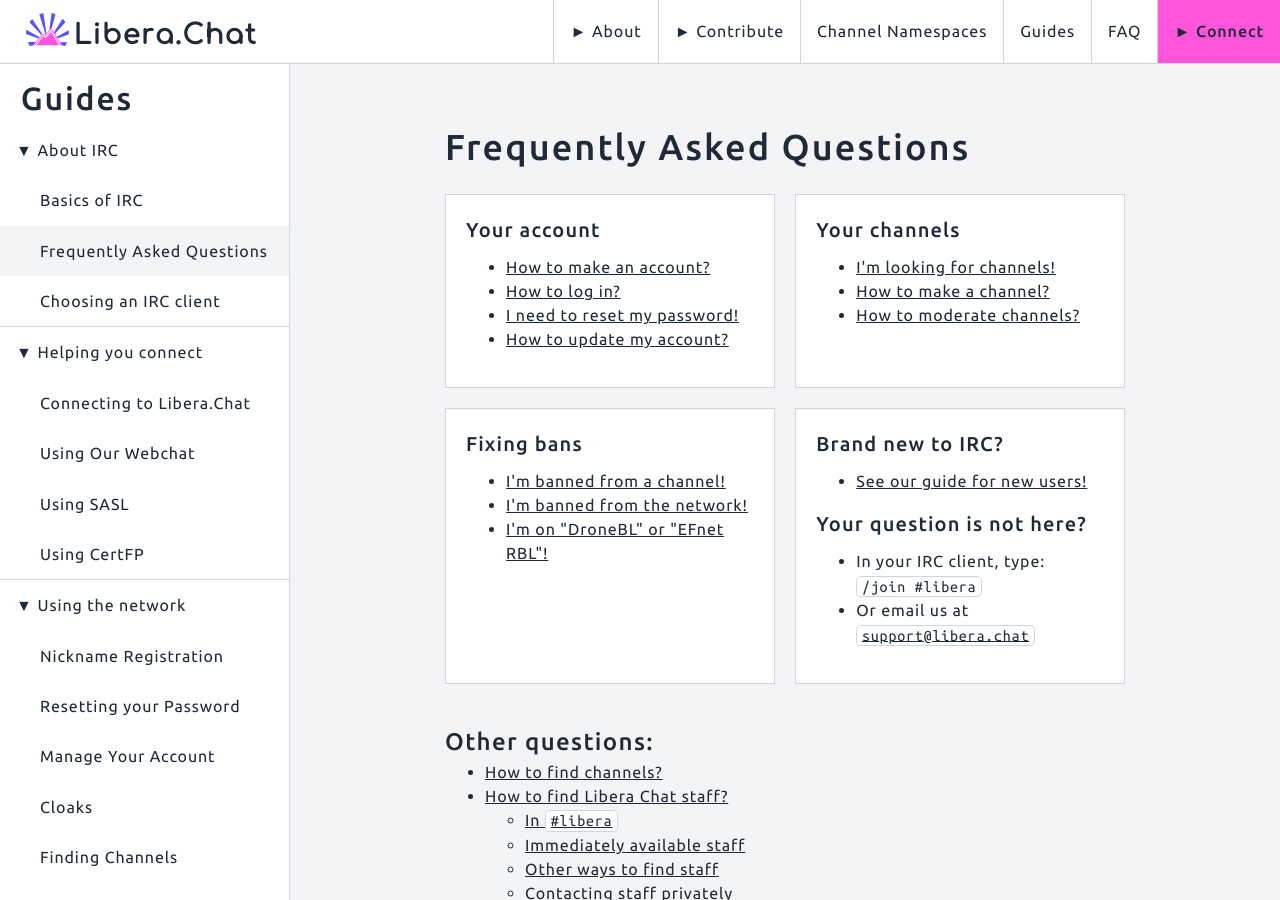
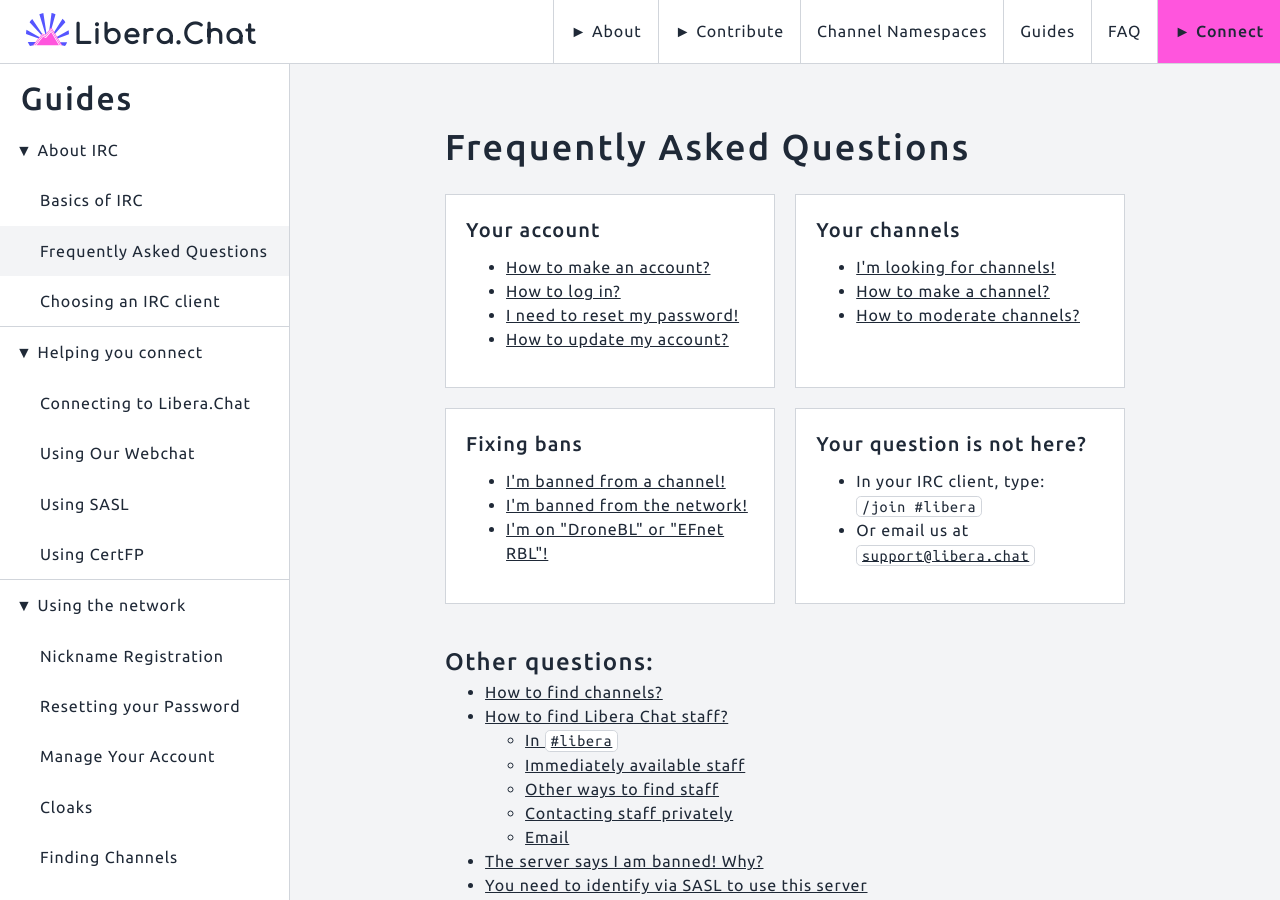
Before and after one commit to Libera-Chat/libera-chat.github.io, a Jekyll site: the page built from content/_guides/faq.md, in a window 1280 px wide and 900 px high. Built offline with Jekyll 4.4.1, drawn with Linux system fonts in a browser that asks for light colours.

Commit message:
Un-hardcode and simplify contact card

```diff
--- a/_data/faqcards.yml
+++ b/_data/faqcards.yml
@@ -24,3 +24,7 @@
       guide: /policies#network-bans
     - title: I'm on "DroneBL" or "EFnet RBL"!
       guide: /guides/faq#what-is-dronebl
+- title: Your question is not here?
+  suggest:
+    - title: "In your IRC client, type:<br><code>/join #libera</code>"
+    - title: Or email us at <a href="mailto:support@libera.chat"><code>support@libera.chat</code></a>
--- a/_includes/faqcards.html
+++ b/_includes/faqcards.html
@@ -11,23 +11,13 @@
             {% if suggest.tip %}
           <li>{{ suggest.title }} <blockquote>{{ suggest.tip }}</blockquote></li>
             {% endif %}
+            {% unless suggest.guide | unless suggest.tip %}
+            <li>{{ suggest.title }}</li>
+            {% endunless %}
           {% endfor %}
           </ul>
         </div>
       {% endfor %}
-        <div class="card">
-	      <h3>Brand new to IRC?</h3>
-	      <ul>
-	        <li><a href="/guides/basics">See our guide for new users!</a></li>
-          </ul>
-          <h3>Your question is not here?</h3>
-          <ul>
-            <li>In your IRC client, type:<br>
-            <code>/join #libera</code></li>
-            <li>Or email us at
-            <a href="mailto:support@libera.chat"><code>support@libera.chat</code></a></li>
-          </ul>
-        </div>
       </div>
 
       <h2>Other questions:</h2>
```
